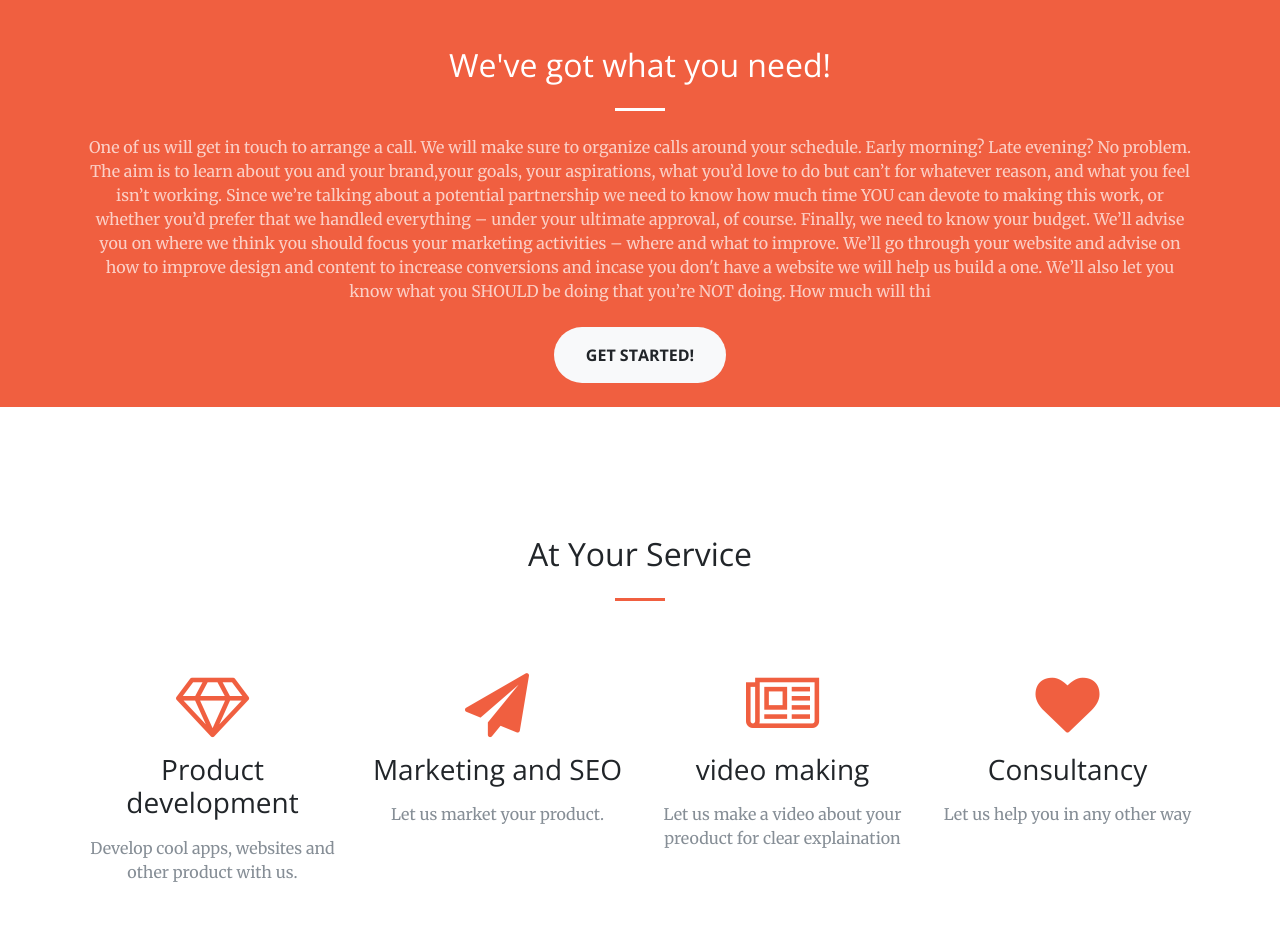
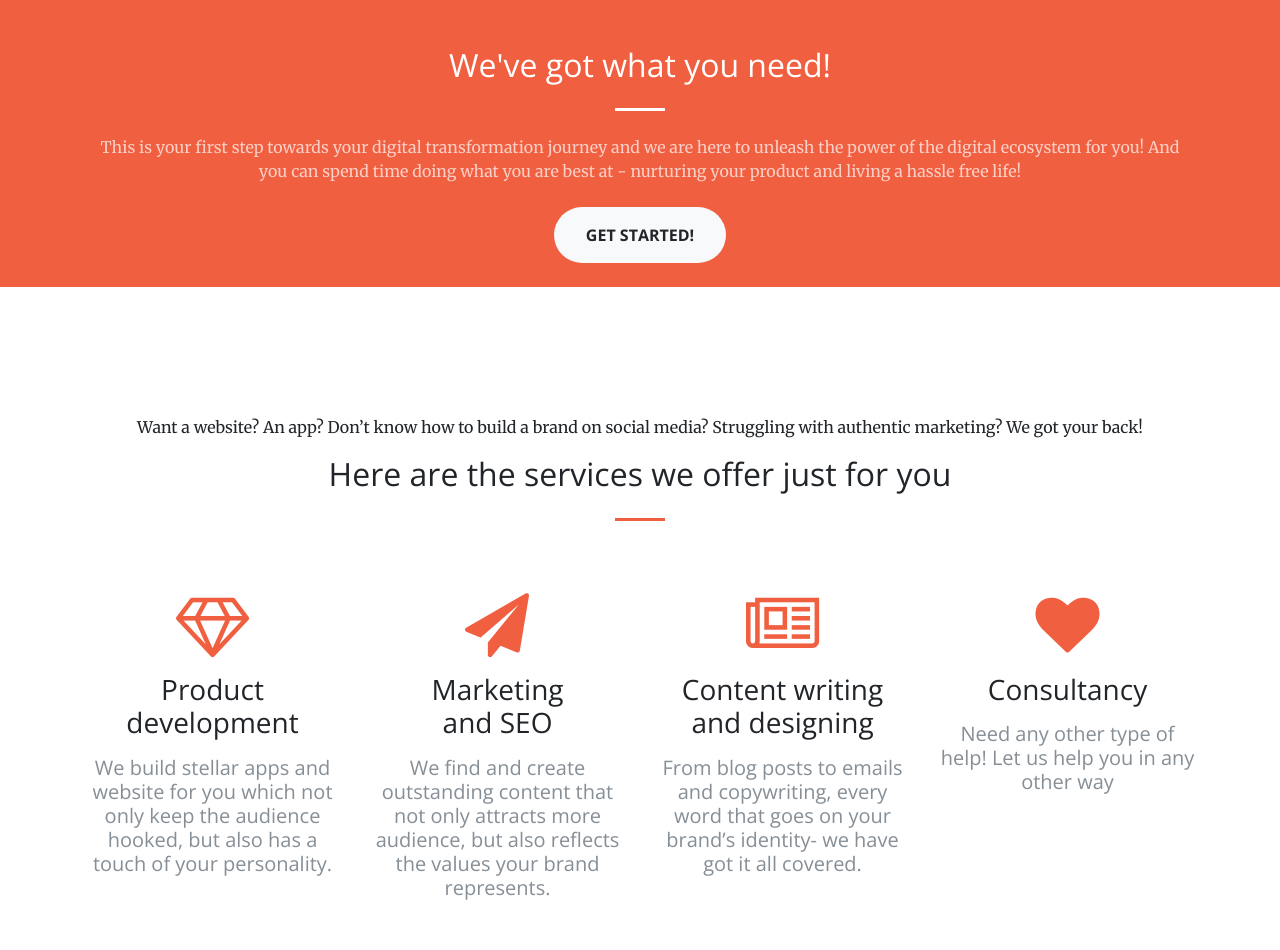
Before and after one commit to jayant-ism/autumn-leaves, a plain HTML site: page index.html in a window 1280 px wide. Shown: the part 802-1752 px from the top of the page. Drawn offline with nearby package versions, Linux system fonts and the light colour scheme.

Commit message:
content uploaded

```diff
--- a/index.html
+++ b/index.html
@@ -121,20 +121,26 @@
             <div class="row">
                 <div class="col-lg-10 mx-auto">
                     <h1 class="text-uppercase"><strong  class="connections-div" data-aos="fade-up">
-                        MAKING
-                        CONNECTIONS <br>
-                        DELIVERING
-                        RESULTS
+
+                        One solution to <br> all your problems!
                     </strong></h1>
                     <hr>
                 </div>
             </div>
             <div class="col-lg-8 mx-auto">
+
+                <h3>
+                    Are you struggling with finding an audience for your brand?
+                    <br>
+
+
+
+
+                </h3>
                 <p class="text-faded mb-5"  data-aos="fade-down">
-                    We are a dynamic team of creatives comprised of marketing,branding,design,web development,video production, communication specialist and business development professional. We provide creative and affordable services to startups,small businesses and social media influencers looking for a partner for their digital media, design,lead generation,
-                    and communications requirements. We at autumn leaves make sure that every story we create counts</p>
+                    Autumn leaves Solutions is the one stop solution to all your problems. An IIT incubated startup itself, ALS is a team of highly motivated people who’ll sky rocket your digital presence and performance in no time.
 
-                </p><a class="btn btn-primary btn-xl js-scroll-trigger" role="button" href="#services">Find Out More</a></div>
+                </p><a class="btn btn-primary btn-xl js-scroll-trigger" role="button" href="#services" data-aos="fade-right" >Find Out More</a></div>
         </div>
     </header>
 
@@ -151,9 +157,13 @@
                     <hr class="light my-4">
                     <p class="text-faded mb-4" data-aos="fade-down">
 
-                        One of us will get in touch to arrange a call. We will make sure to organize calls around your schedule. Early morning? Late evening? No problem. The aim is to learn about you and your brand,your goals, your aspirations, what you’d love to do but can’t for whatever reason, and what you feel isn’t working. Since we’re talking about a potential partnership we need to know how much time YOU can devote to making this work, or whether you’d prefer that we handled everything – under your ultimate approval, of course. Finally, we need to know your budget. We’ll advise you on where we think you should focus your marketing activities – where and what to improve. We’ll go through your website and advise on how to improve design and content to increase conversions and incase you don't have a website we will help us build a one. We’ll also let you know what you SHOULD be doing that you’re NOT doing. How much will thi
+                        This is your first step towards your digital transformation journey and we are here to unleash the power of the digital ecosystem for you!
+                        And you can spend time doing what you are best at - nurturing your product and living a hassle free life!
+
+
+
                     </p><a class="btn btn-light btn-xl js-scroll-trigger"
-                        role="button" href="#services">Get Started!</a></div>
+                        role="button" href="#services" data-aos="fade-right">Get Started!</a></div>
 
 
             </div>
@@ -169,7 +179,12 @@
         <div class="container">
             <div class="row">
                 <div class="col-lg-12 text-center">
-                    <h2 class="section-heading">At Your Service</h2>
+                    <p data-aos="fade-down" >
+                        Want a website? An app? Don’t know how to build a brand on social media? Struggling with authentic marketing? We got your back!
+
+                    </p>
+                    <h2 class="section-heading" data-aos="fade-up">Here are the services we offer just for you
+</h2>
                     <hr class="my-4">
                 </div>
             </div>
@@ -179,25 +194,55 @@
                 <div class="col-md-6 col-lg-3 text-center">
                     <div class="mx-auto service-box mt-5"><i class="fa fa-diamond fa-4x text-primary mb-3 sr-icons" data-aos="zoom-in" data-aos-duration="200" data-aos-once="true"></i>
                         <h3 class="mb-3">Product development</h3>
-                        <p class="text-muted mb-0">Develop cool apps, websites and other product with us.</p>
+                   <!--    <p class="text-muted mb-0">
+                            A one touch access to your brand and products is the best way to get your customers to come to you more often!
+
+
+                             We are here to give you just the website you want to see, and feel like home!
+
+                            </p>
+                        -->
+                 <h5 class="text-muted">
+                            We build stellar apps and website for you which not only keep the audience hooked, but also has a touch of your personality.
+</h5>
+
+
+
                     </div>
                 </div>
                 <div class="col-md-6 col-lg-3 text-center">
                     <div class="mx-auto service-box mt-5"><i class="fa fa-paper-plane fa-4x text-primary mb-3 sr-icons" data-aos="zoom-in" data-aos-duration="200" data-aos-delay="200" data-aos-once="true"></i>
-                        <h3 class="mb-3">Marketing and SEO</h3>
-                        <p class="text-muted mb-0">Let us market your product.</p>
+                        <h3 class="mb-3">Marketing <br>and SEO</h3>
+                     <!--   <p class="text-muted mb-0">
+
+                            Let’s just agree that SEO is a tough shell to crack open these days. But, we can do it all for you!
+                        </p>-->
+                            <h5 class="text-muted">
+                                We find and create outstanding content that not only attracts more audience, but also reflects the values your brand represents.
+                        </h5>
+
                     </div>
                 </div>
                 <div class="col-md-6 col-lg-3 text-center">
                     <div class="mx-auto service-box mt-5"><i class="fa fa-newspaper-o fa-4x text-primary mb-3 sr-icons" data-aos="zoom-in" data-aos-duration="200" data-aos-delay="400" data-aos-once="true"></i>
-                        <h3 class="mb-3">video making</h3>
-                        <p class="text-muted mb-0">Let us make a video about your preoduct for clear explaination</p>
+                        <h3 class="mb-3"> Content writing and designing </h3>
+                        <h5 class="text-muted mb-0">
+
+From blog posts to emails and copywriting, every word that goes on your brand’s identity- we have got it all covered.
+
+
+
+
+
+
+                        </h5>
                     </div>
                 </div>
                 <div class="col-md-6 col-lg-3 text-center">
                     <div class="mx-auto service-box mt-5"><i class="fa fa-heart fa-4x text-primary mb-3 sr-icons" data-aos="fade" data-aos-duration="200" data-aos-delay="600" data-aos-once="true"></i>
                         <h3 class="mb-3">Consultancy </h3>
-                        <p class="text-muted mb-0">Let us help you in any other way</p>
+                        <h5 class="text-muted mb-0"> Need any other type of help!
+                            Let us help you in any other way</h5>
                     </div>
                 </div>
             </div>
```
